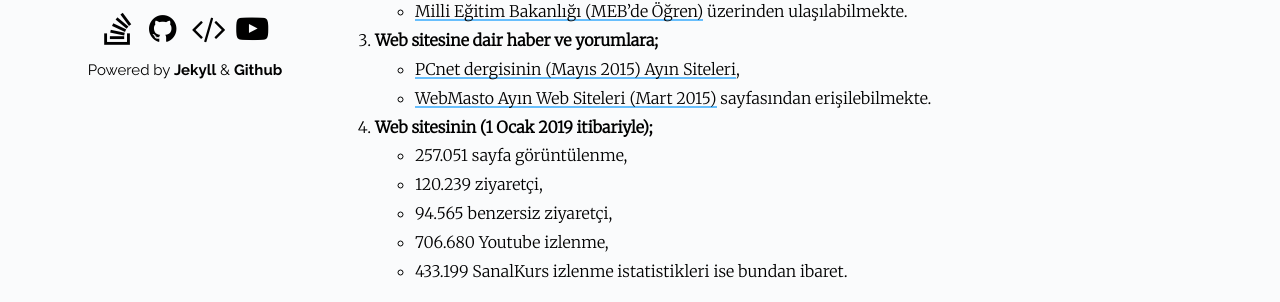
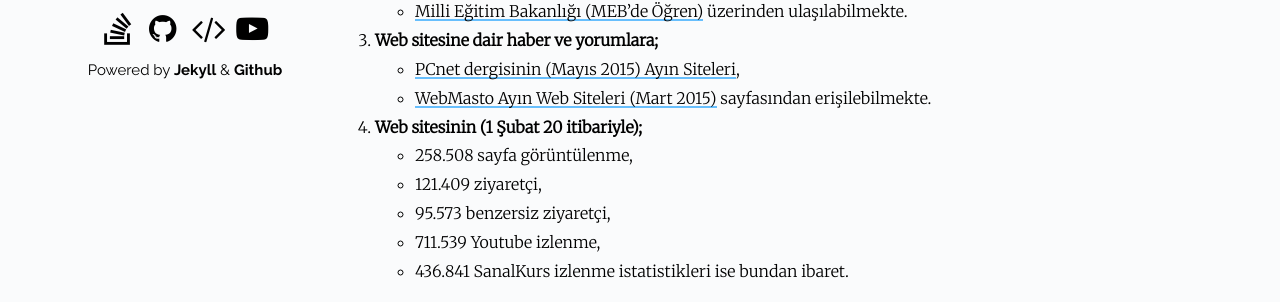
Before and after one commit to Umut-D/umutd.com, a Jekyll site: the page built from pages/ben.md, in a window 1280 px wide and 900 px high, scrolled down 1012 px. Shown: the part 595-897 px from the top of the window. Built offline with Jekyll 4.4.1, drawn with Linux system fonts in a browser that asks for light colours.

Commit message:
Ben Sayfasi Guncellendi

```diff
--- a/pages/ben.md
+++ b/pages/ben.md
@@ -25,9 +25,9 @@ Bilişimi, işini ve tüm hayvanatı çok seven, Microsoft'un gözdesi C#'a bay
 3. **Web sitesine dair haber ve yorumlara;**
 - [PCnet dergisinin (Mayıs 2015) Ayın Siteleri](/images/bahsedenler/pcnet.jpg),
 - [WebMasto Ayın Web Siteleri (Mart 2015)](http://www.webmasto.com/webmasto-ayin-web-siteleri-mart-2015){:target="_blank"} sayfasından erişilebilmekte.
-4. **Web sitesinin (1 Ocak 2019 itibariyle);**
-- 257.051 sayfa görüntülenme,
-- 120.239 ziyaretçi,
-- 94.565 benzersiz ziyaretçi,
-- 706.680  Youtube izlenme,
-- 433.199 SanalKurs izlenme istatistikleri ise bundan ibaret.
+4. **Web sitesinin (1 Şubat 20 itibariyle);**
+- 258.508 sayfa görüntülenme,
+- 121.409 ziyaretçi,
+- 95.573 benzersiz ziyaretçi,
+- 711.539 Youtube izlenme,
+- 436.841 SanalKurs izlenme istatistikleri ise bundan ibaret.
```
